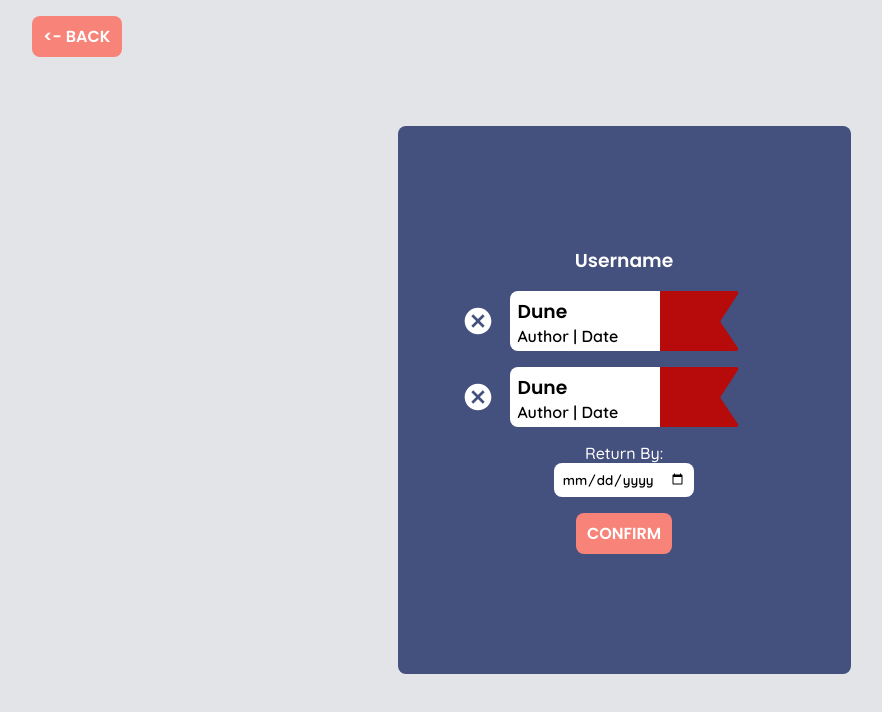
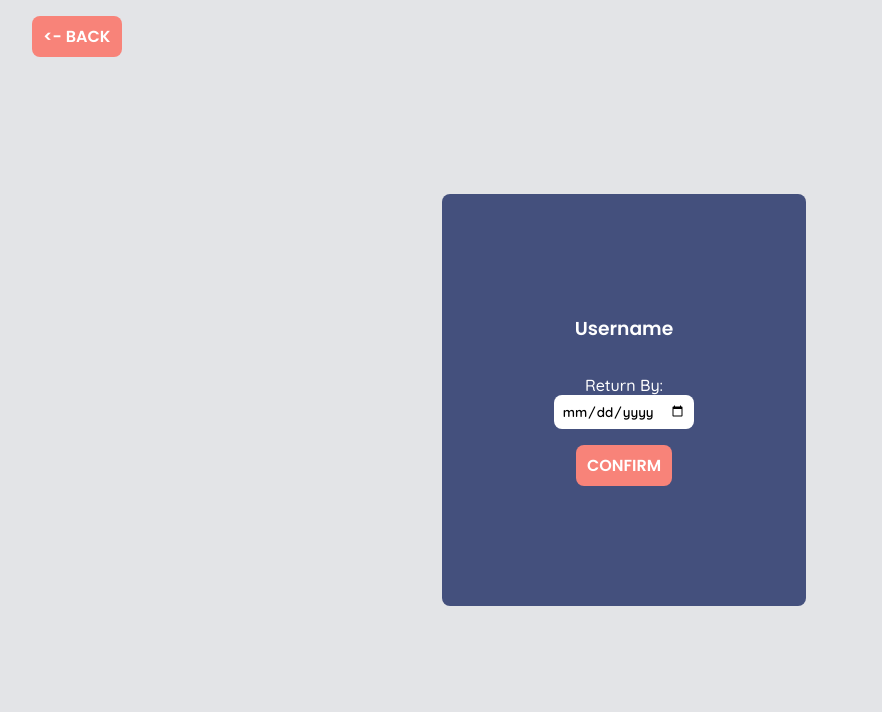
Before and after one commit to akaecliptic/borrow, a React (Create React App) app: page /checkout in a window 1280 px wide. Shown: the top 712 px of the page, without its empty margins (16-898 px from the left). Built offline with nearby package versions, Linux system fonts and the light colour scheme.

Commit message:
Added initial cart logic to checkout

```diff
--- a/src/components/CheckoutBook.tsx
+++ b/src/components/CheckoutBook.tsx
@@ -1,14 +1,19 @@
 import { FC } from "react";
 import { MdCancel } from "react-icons/md";
+import IBook from "shapes/Book";
 import "styles/components/CheckoutBook.scss";
 
-const CheckoutBook: FC<{}> = () => {
+export type PropCheckoutBook = {
+    book: IBook
+};
+
+const CheckoutBook: FC<PropCheckoutBook> = ({ book }) => {
     return (
         <div className='container-checkout-book'>
             <MdCancel className='cancel'/>
             <div className='content'>
-                <h3>Dune</h3>
-                <span className='info-author-date'> Author | Date </span>
+                <h4>{ book.title }</h4>
+                <span className='info-author-date'>{ book.authors.join(', ') } | { book.year }</span>
             </div>
             <img className='mark' src='images/mark.svg' alt='Book mark'/>
         </div>
--- a/src/components/CheckoutForm.tsx
+++ b/src/components/CheckoutForm.tsx
@@ -3,9 +3,11 @@ import dayjs from "dayjs";
 import TextButton from "components/TextButton";
 import CheckoutBook from "components/CheckoutBook";
 import "styles/components/CheckoutForm.scss";
+import useCartStore from "hooks/useCartStore";
 
 const CheckoutForm: FC<{}> = () => {
 
+    const [ books ] = useCartStore( state => [ state.books ] );
     const date: string = dayjs().format('YYYY-MM-DD');
 
     return (
@@ -13,8 +15,9 @@ const CheckoutForm: FC<{}> = () => {
             <div className='form-user'>
                 <h3>Username</h3>
             </div>
-            <CheckoutBook />
-            <CheckoutBook />
+            <div className='container-checkout-books'>
+                { books.map( book => (<CheckoutBook key={book.id} book={book}/>))}
+            </div>
             <label htmlFor='returnDate'>Return By:</label>
             <input title='returnDate' type='date' min={date} placeholder={date}/>
             <TextButton text='CONFIRM' click={ () => { console.log(' Hello World ')}}/>
--- a/src/styles/components/CheckoutBook.scss
+++ b/src/styles/components/CheckoutBook.scss
@@ -19,7 +19,7 @@
 }
 
 .container-checkout-book > .content {
-    width: 150px;
+    width: 200px;
 
     padding: 0 .5rem;
     box-sizing: border-box;
@@ -28,6 +28,8 @@
     justify-content: center;
 
     border-radius: .5rem 0 0 .5rem;
+
+    font-size: .9rem;
 
     color: black;
     background-color: white;
--- a/src/styles/components/CheckoutForm.scss
+++ b/src/styles/components/CheckoutForm.scss
@@ -35,3 +35,9 @@
         border: none;
     }
 }
+
+.container-checkout-books {
+    > *:first-child {
+        margin-bottom: 1rem;
+    }
+}
```
